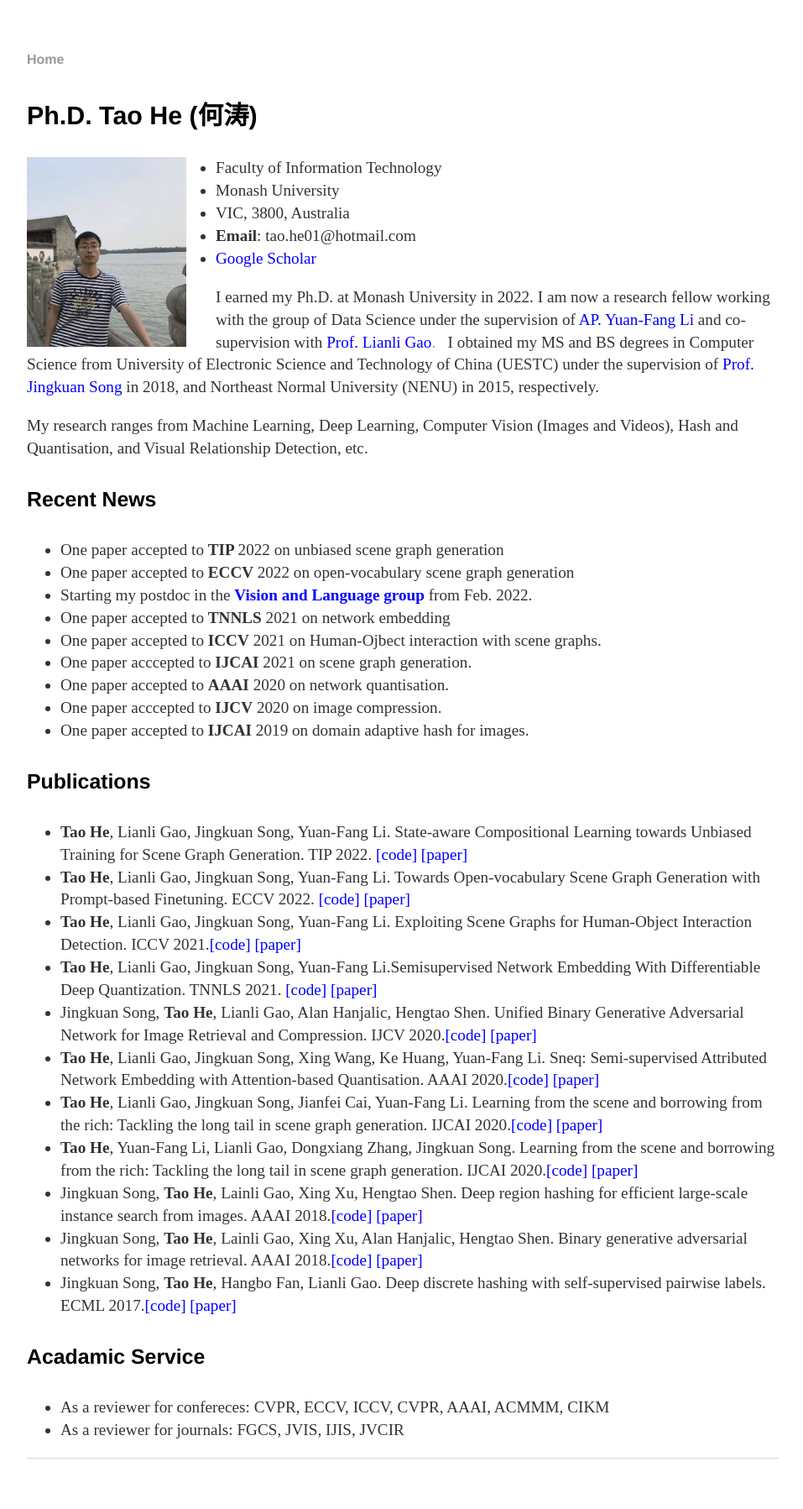
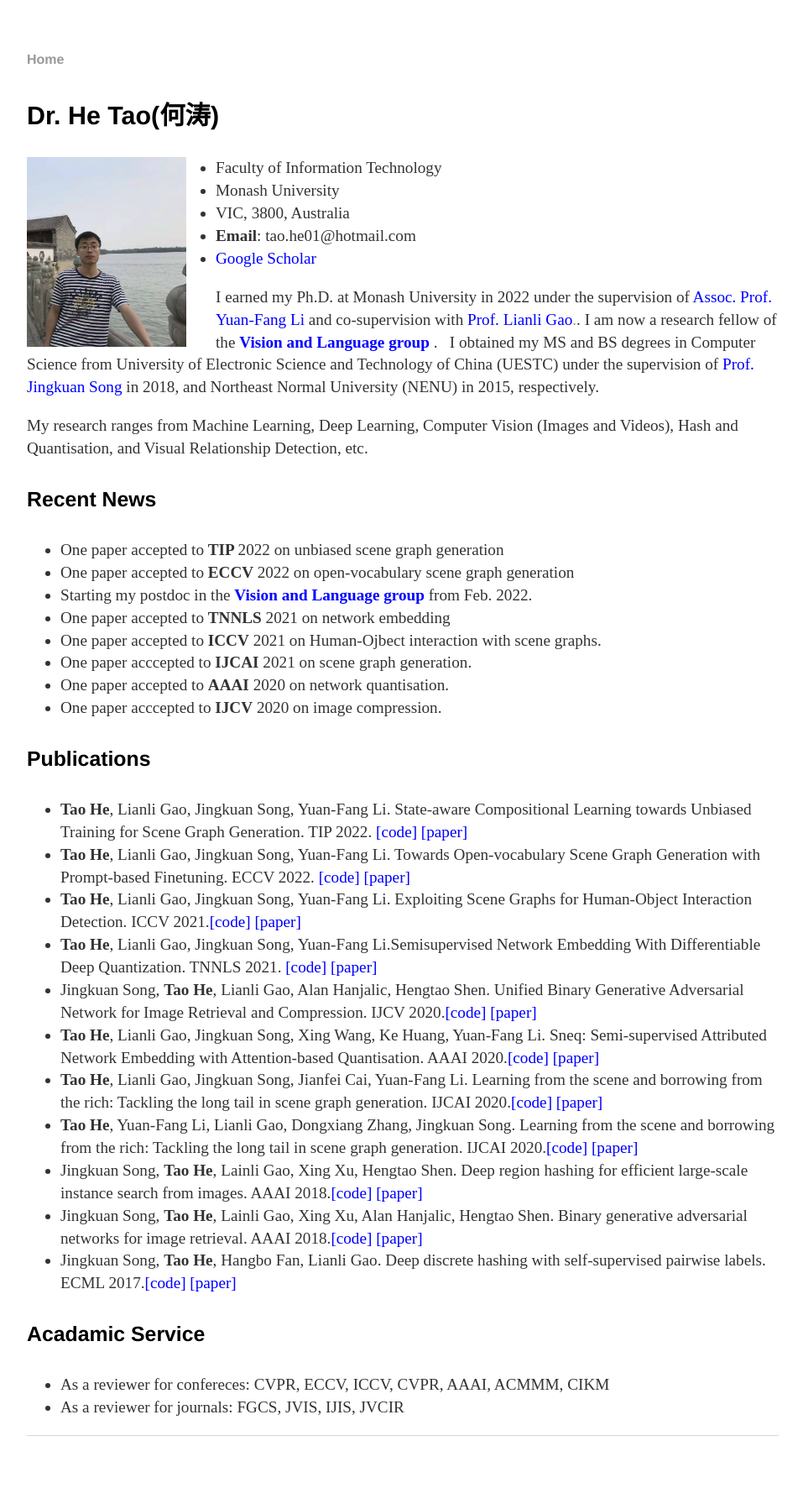
Before and after one commit to ht014/ht014.github.io, a Jekyll site: the page built from index.html, in a window 1280 px wide. Shown: the whole page at 84% size, without its empty margins (160-1117 px from the left). Built offline with Jekyll 4.4.1, drawn with Linux system fonts in a browser that asks for light colours; after the commit the page ends 1770 px from its top, so only the background shows below that.

Commit message:
Update index.html

```diff
--- a/index.html
+++ b/index.html
@@ -4,7 +4,7 @@ title: Tao He's Homepage
 ---
 
 		<div class="blurb">
-			<h3>Ph.D. Tao He (何涛)</h3>
+			<h3>Dr. He Tao(何涛)</h3>
 			<p><img src="1.jpg" alt="photo" style="width:190px;height:226px;float:left;margin-right:35px;">
 				<ul class="contacts">
 					<li>Faculty of Information Technology</li>
@@ -19,9 +19,8 @@ title: Tao He's Homepage
 
 <div class="about">
 
-	<p>I earned my Ph.D. at Monash University in 2022. I am now a research fellow
-		working with the group of Data Science  under the supervision of <a = href="https://users.monash.edu.au/~yli/"><font color="#0000ff">AP. Yuan-Fang Li</font></a>  and co-supervision with <a href="https://lianligao.github.io/"><font color="#0000ff">Prof. Lianli Gao</font>.</a>
-	 &nbsp;
+	<p>I earned my Ph.D. at Monash University in 2022 under the supervision of <a = href="https://users.monash.edu.au/~yli/"><font color="#0000ff">Assoc. Prof. Yuan-Fang Li</font></a>  and co-supervision with <a href="https://lianligao.github.io/"><font color="#0000ff">Prof. Lianli Gao</font>.</a>. I am now a research fellow
+		of the <a = href="https://www.monash.edu/it/dsai/vision-language"><strong> <font color="#0000ff">Vision and Language group </font></strong></a>. &nbsp;
 	I obtained my MS and BS degrees in Computer Science from  University of Electronic Science and Technology of China (UESTC)  under the supervision of <a href="https://scholar.google.com.au/citations?user=F5Zy9V4AAAAJ&hl=en"><font color="#0000ff">Prof. Jingkuan Song</font></a> in 2018,  and Northeast Normal University (NENU) in 2015, respectively.  </p>
 	<p> My research ranges from  Machine Learning, Deep Learning, Computer Vision (Images and Videos), Hash and Quantisation, and Visual Relationship Detection, etc.
 
@@ -35,7 +34,7 @@ title: Tao He's Homepage
 	<li>One paper acccepted to <strong>IJCAI</strong> 2021 on scene graph generation.</li>
 	<li>One paper accepted to <strong>AAAI</strong> 2020 on network quantisation.</li>
 	<li>One paper acccepted to <strong>IJCV</strong> 2020 on image compression.</li>
-	<li>One paper accepted to <strong>IJCAI</strong> 2019 on domain adaptive hash for images.</li>
+	<!--<li>One paper accepted to <strong>IJCAI</strong> 2019 on domain adaptive hash for images.</li>--!>
 	</ul>
 
 <h4>Publications</h4>
```
